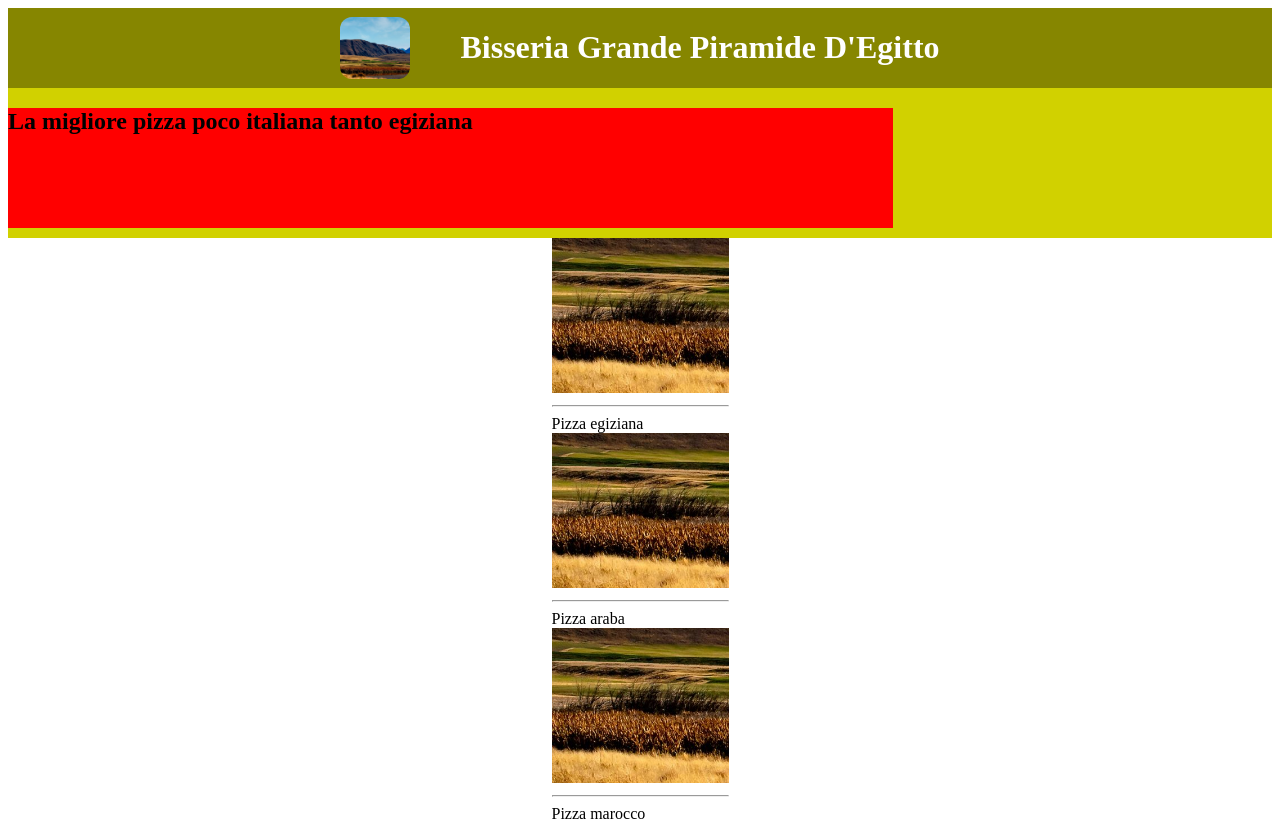
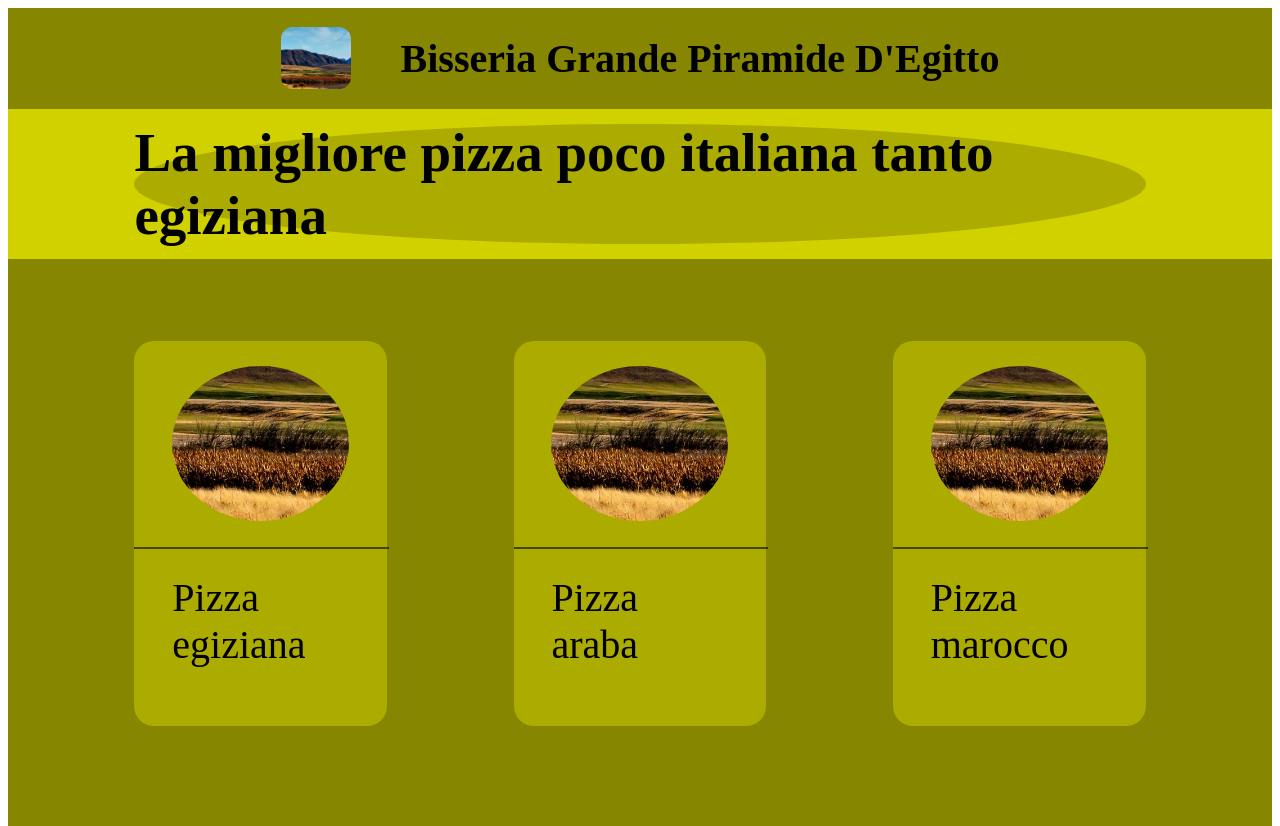
Before and after one commit to cavalinho-coder/verifica-informatica, a plain HTML site: page index.html in a window 1280 px wide. Shown: the top 826 px of the page. Drawn offline with Linux system fonts and the light colour scheme.

Commit message:
style of index.html

```diff
--- a/css/style.css
+++ b/css/style.css
@@ -31,17 +31,76 @@ header{
 
 h1{
     margin-left: 50px;
-    color: white;
+    color: black;
+    font-size: 40px;
 }
 
 nav{
     width:100%;
     height: 150px;
     background-color: rgb(209, 209, 0);
+    display: flex;
+    align-items: center;
+    justify-content: center;
 }
 
 .messaggio_promozionale{
     height:80%;
-    width: 70%;
-    background-color: red;
+    width: 80%;
+    background-color: rgb(134, 134, 0, 0.5);
+    border-radius:50%;
+    display:flex;
+    align-items: center;
+    justify-content: center;
 }
+
+h2{
+    font-size: 55px;
+    color:blac;
+}
+
+main{
+    display:flex;
+    background-color: rgb(134, 134, 0);
+    width: 100%;
+    height: 800px;
+}
+
+.presentation{
+    display: flex;
+    flex-direction: row;
+    width:100%;
+    height: 550px;
+    justify-content:space-evenly;
+    align-items: center;
+}
+
+.presentation-card{
+    max-width: 20%;
+    width:100%;
+    height:70%;
+    background-color: rgb(209, 209, 0, 0.5);
+    display: flex;
+    flex-direction: column;
+    align-items: center;
+    border-radius: 20px;
+}
+
+.pizza-foto{
+    margin-top: 10%;
+    max-height: 55%;
+    max-width: 90%;
+    border-radius: 50%;
+}
+
+hr{
+    margin-top:10%;
+    width: 100%;
+    border:1px, solid, rgba(0, 0, 0, 0.589);
+}
+
+rl{
+    font-size: 40px;
+    max-width: 70%;
+    margin-top:7%
+}
--- a/index.html
+++ b/index.html
@@ -23,17 +23,17 @@
     <main>
         <section class="presentation">
             <div class="presentation-card">
-                <img src="./img/pizza.png" alt="foto pizza egiziana">
+                <img src="./img/pizza.png" alt="foto pizza egiziana" class="pizza-foto">
                 <hr>
                 <rl>Pizza egiziana</rl>
             </div>
             <div class="presentation-card">
-                <img src="./img/pizza.png" alt="foto pizza egiziana">
+                <img src="./img/pizza.png" alt="foto pizza egiziana" class="pizza-foto">
                 <hr>
                 <rl>Pizza araba</rl>
             </div>
             <div class="presentation-card">
-                <img src="./img/pizza.png" alt="foto pizza egiziana">
+                <img src="./img/pizza.png" alt="foto pizza egiziana" class="pizza-foto">
                 <hr>
                 <rl>Pizza marocco</rl>
             </div>
```
